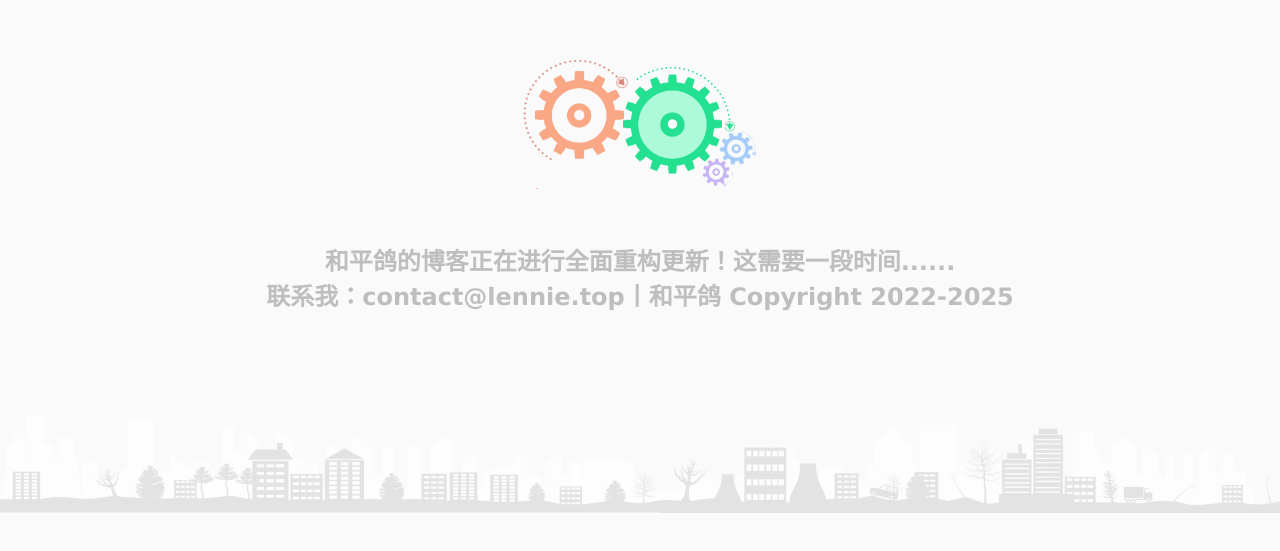
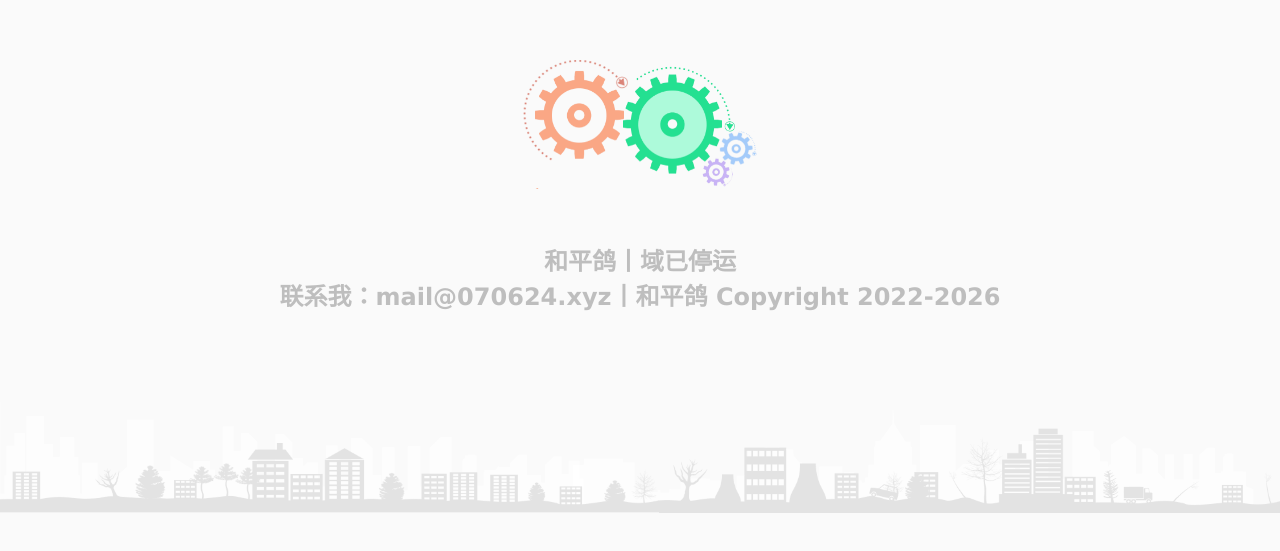
Before and after one commit to GGHePinGG/Pigeon_Blog, a plain HTML site: page index.html in a window 1280 px wide. Shown: the part 113-664 px from the top of the page. Drawn offline with Linux system fonts and the light colour scheme.

Commit message:
已删库跑路
Updated the content and contact information in the HTML file.

```diff
--- a/index.html
+++ b/index.html
@@ -1,7 +1,7 @@
 <!DOCTYPE html>
 <html>
 <head>
-<title>和平鸽丨网站正在进一步更新......</title>
+<title>本域名已停止使用，如您想访问和平鸽的个人网站，请您移步 https://www.070624.xyz 。 非常感谢您对本站的支持和帮助。</title>
 <meta http-equiv="Content-Type" content="text/html; charset=UTF-8">
 <meta http-equiv="X-UA-Compatible" content="IE=edge">
 <meta name="format-detection" content="telephone=no">
@@ -12,8 +12,8 @@
 	<div class="main-style">
 	 <div class="no_data">
 		<img class="no_dataImg" src="img/2.gif" alt="暂无数据">
-		<div class="no_dataText">和平鸽的博客正在进行全面重构更新！这需要一段时间......
-		<p>联系我：contact@lennie.top丨和平鸽 Copyright 2022-2025</p></div>
+		<div class="no_dataText">和平鸽丨域已停运
+		<p>联系我：mail@070624.xyz丨和平鸽 Copyright 2022-2026</p></div>
 		<img class="width100" src="img/1.png" alt="底部">
 	  </div>
 </body>
```
